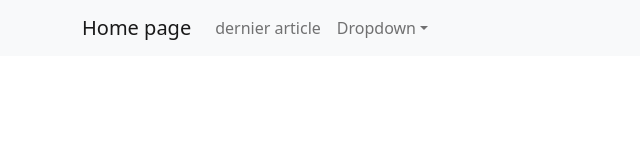
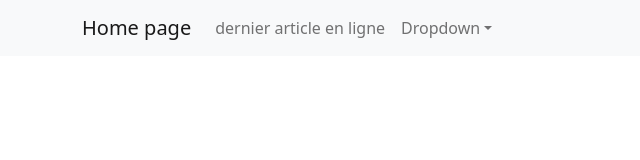
Before and after one commit to pierre3150/eval, a plain HTML site: page index.html in a window 1280 px wide. Shown: the full height of the page, 0-640 px from the left. Drawn offline with nearby package versions, Linux system fonts and the light colour scheme.

```diff
--- a/index.html
+++ b/index.html
@@ -25,7 +25,7 @@
                 <div class="collapse navbar-collapse" id="collapsibleNavId">
                     <ul class="navbar-nav me-auto mt-2 mt-lg-0">
                         <li class="nav-item">
-                            <a class="nav-link" href="articleDetail.html">dernier article</a>
+                            <a class="nav-link" href="articleDetail.html">dernier article en ligne</a>
                         </li>
                         <li class="nav-item dropdown">
                             <a class="nav-link dropdown-toggle" href="#" id="dropdownId" data-bs-toggle="dropdown"
```
